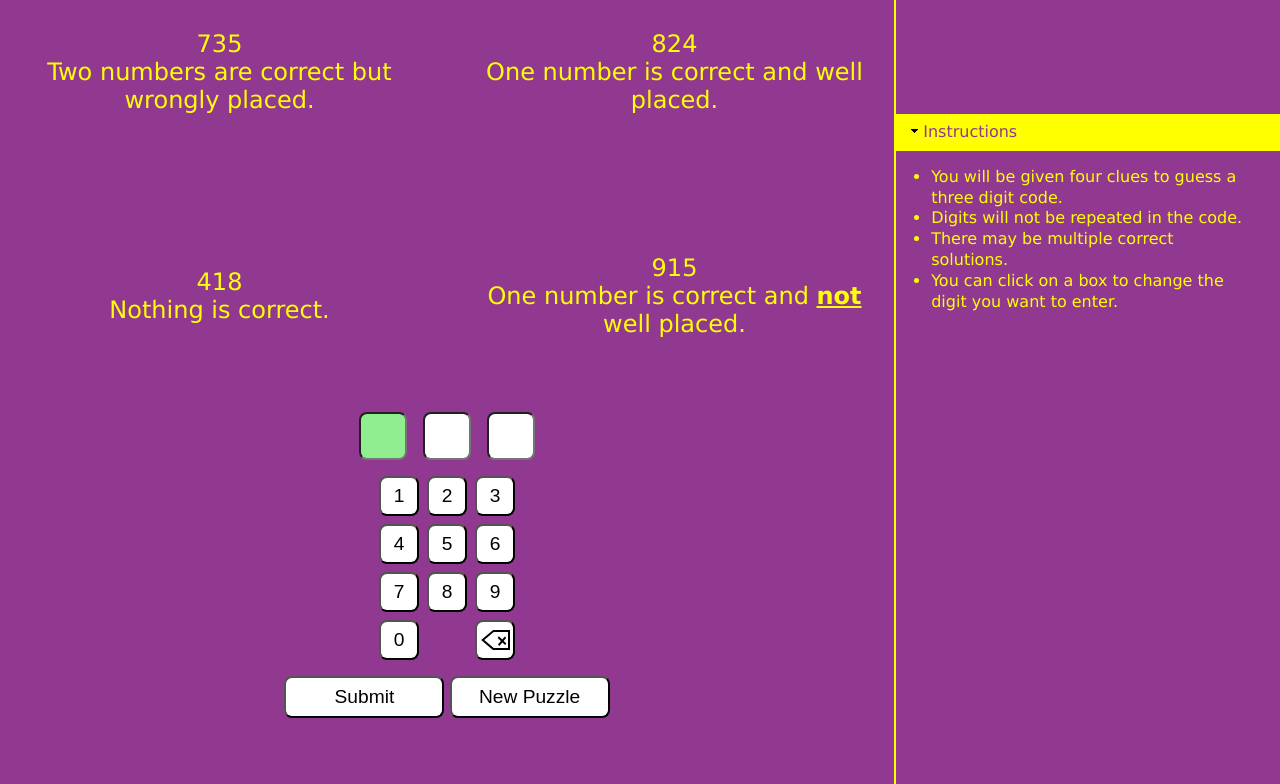
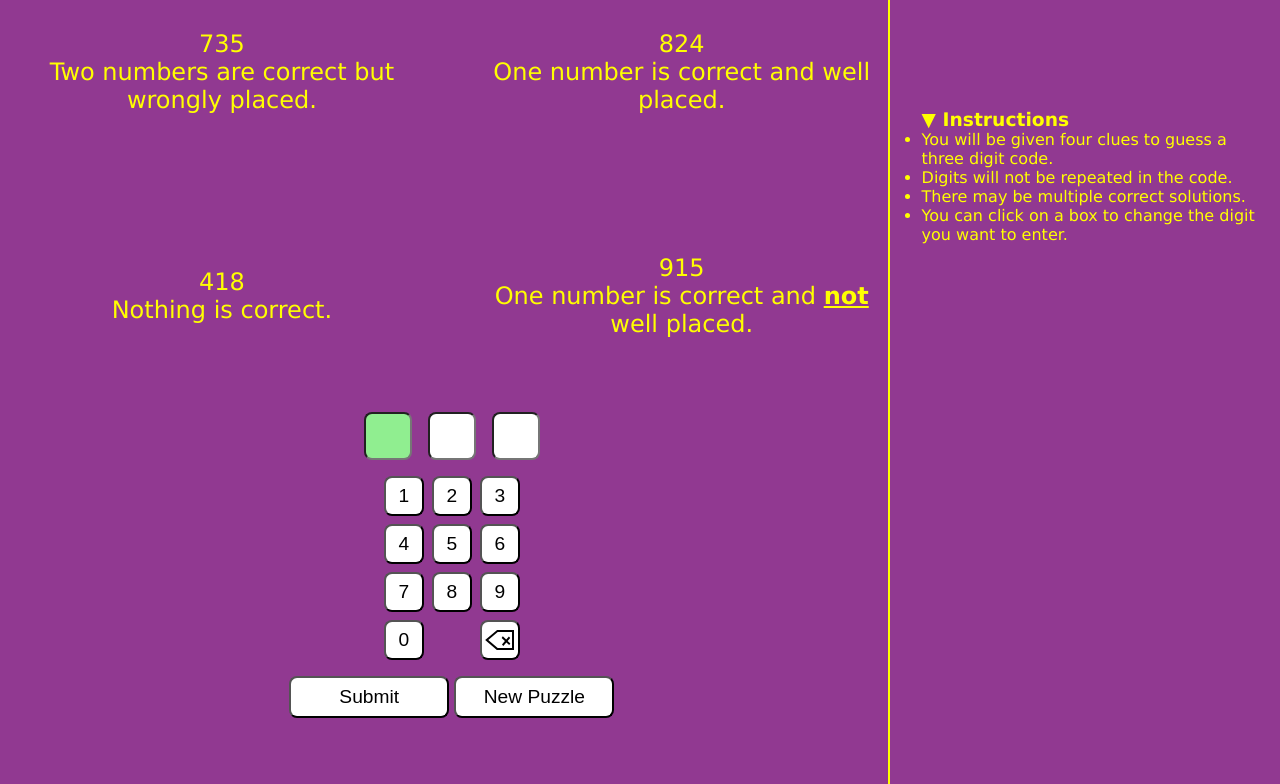
Before and after one commit to saprameya/CrackTheCode, a plain HTML site: page index.html in a window 1280 px wide. Shown: the part 59-843 px from the top of the page. Drawn offline with Linux system fonts and the light colour scheme.

Commit message:
fixed themeroller css conflict

```diff
--- a/index.html
+++ b/index.html
@@ -10,16 +10,6 @@
   <body>
     <header><h1>Crack the Code</h1></header>
     <main>
-      <div id="accordion" class="instructions">
-        <h3>Instructions</h3>
-
-        <ul>
-          <li>You will be given four clues to guess a three digit code.</li>
-          <li>Digits will not be repeated in the code.</li>
-          <li>There may be multiple correct solutions.</li>
-          <li>You can click on a box to change the digit you want to enter.</li>
-        </ul>
-      </div>
       <div class="puzzle">
         <section class="clues">
           <div class="clue">
@@ -77,7 +67,16 @@
           <p id="message"></p>
         </div>
       </div>
+      <div class="instructions">
+        <h3 id="instructions-header"><span id="arrow">&#9660;</span> Instructions</h3>
 
+        <ul>
+          <li>You will be given four clues to guess a three digit code.</li>
+          <li>Digits will not be repeated in the code.</li>
+          <li>There may be multiple correct solutions.</li>
+          <li>You can click on a box to change the digit you want to enter.</li>
+        </ul>
+      </div>
     </main>
 
     <script src="jquery-ui/external/jquery/jquery.js"></script>
--- a/script.js
+++ b/script.js
@@ -275,9 +275,15 @@ $().ready(() => {
   oneClue();
   noneCorrect();
 
-      $( "#accordion" ).accordion({
-      collapsible: true
-    });
+  $("#instructions-header").click((e)=>{
+    $("#instructions-header").next().slideToggle();
+    if($("#arrow").html() === "▲"){
+      $("#arrow").html("▼") ;
+    }else{
+      $("#arrow").html("▲");
+    }
+
+  })
 
   //shuffle order of clues
   const clueArray = Array.from($(".clue"));
@@ -369,7 +375,6 @@ $().ready(() => {
 });
 
 function showAlert(message) {
-
   $("#dialog").dialog({
     autoOpen: false,
     show: {
@@ -381,8 +386,8 @@ function showAlert(message) {
       duration: 1000,
     },
     position: {
-      my: "center",
-      at: "center",
+      my: "center ",
+      at: "center ",
       of: $(".puzzle"),
     },
     modal: true,
--- a/style.css
+++ b/style.css
@@ -7,7 +7,7 @@
 :root {
   font-family: Verdana, Geneva, Tahoma, sans-serif;
   --primary-color: rgb(145, 57, 145);
-  --font-color: hsl(60, 100%, 50%);
+  --font-color: rgba(255, 255, 0);
 
   background-color: var(--primary-color);
   color: var(--font-color);
@@ -31,37 +31,29 @@ h1 {
 main {
   display: flex;
   flex-wrap: wrap;
+  margin-inline: 1rem;
   min-height: 100vh;
-  flex-direction: row-reverse;
 }
 .puzzle {
   position: relative;
   display: flex;
   width: 70%;
   min-width: 300px;
-  padding-inline: 1rem;
+
   flex-direction: column;
   justify-content: space-around;
   align-items: center;
   border-right: 2px solid var(--font-color);
 }
-#accordion {
+.instructions {
   width: 30%;
   min-width: 300px;
   margin-top: 10%;
-  background-color: var(--primary-color);
+  padding-left: 2rem;
 }
 
-#ui-id-1,
-#ui-id-2{
-  width: 100%;
-  border: none;
-  min-height: fit-content;
-  border-radius: 0;
-}
-
-#accordion li{
-  list-style-type:disc;
+#arrow.collapse{
+rotate: 180deg;
 }
 
 .clues {
@@ -196,7 +188,9 @@ button.disabled{
     width: 100vw;
   }
 
-
+  main{
+    flex-direction: column-reverse;
+  }
 
   .puzzle {
     width: 100%;
@@ -212,10 +206,10 @@ button.disabled{
 
 
 
-  #accordion {
+  .instructions {
     width: 100%;
+    padding: 2rem;
     margin: 0;
-
   }
 
   .instructions > * {
```
Also changed, not shown: jquery-ui/images/ui-icons_000_256x240.png (deleted), jquery-ui/images/ui-icons_444444_256x240.png (added), jquery-ui/images/ui-icons_555555_256x240.png, jquery-ui/images/ui-icons_777620_256x240.png, jquery-ui/images/ui-icons_777777_256x240.png, jquery-ui/images/ui-icons_cc0000_256x240.png, jquery-ui/images/ui-icons_ffffff_256x240.png (added), jquery-ui/jquery-ui.min.css, jquery-ui/jquery-ui.min.js.
